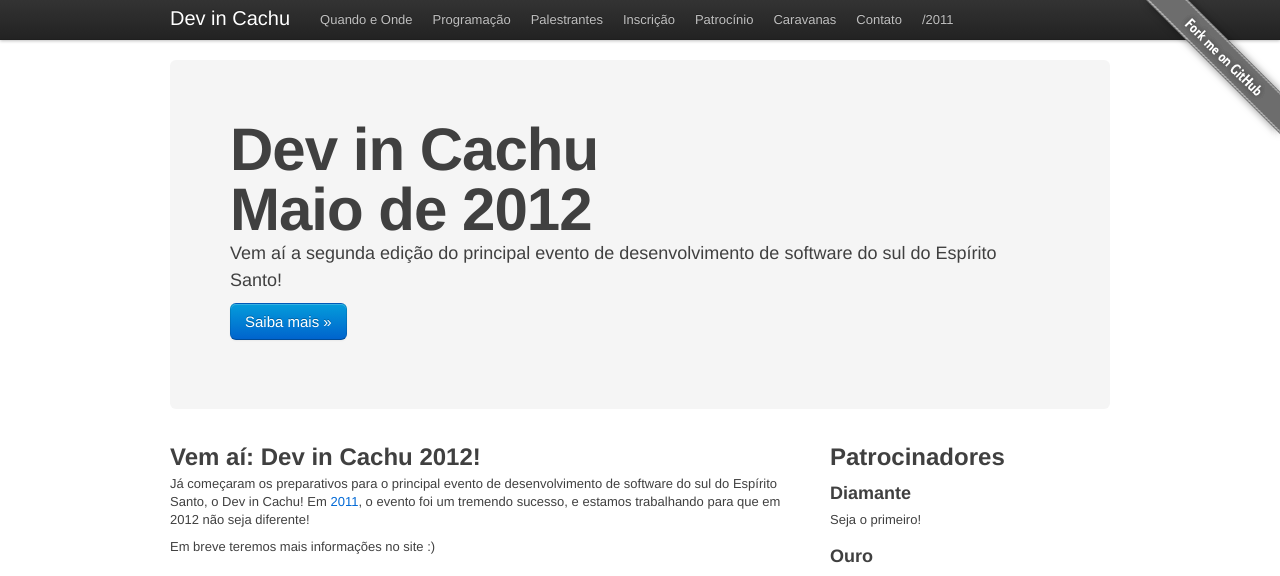
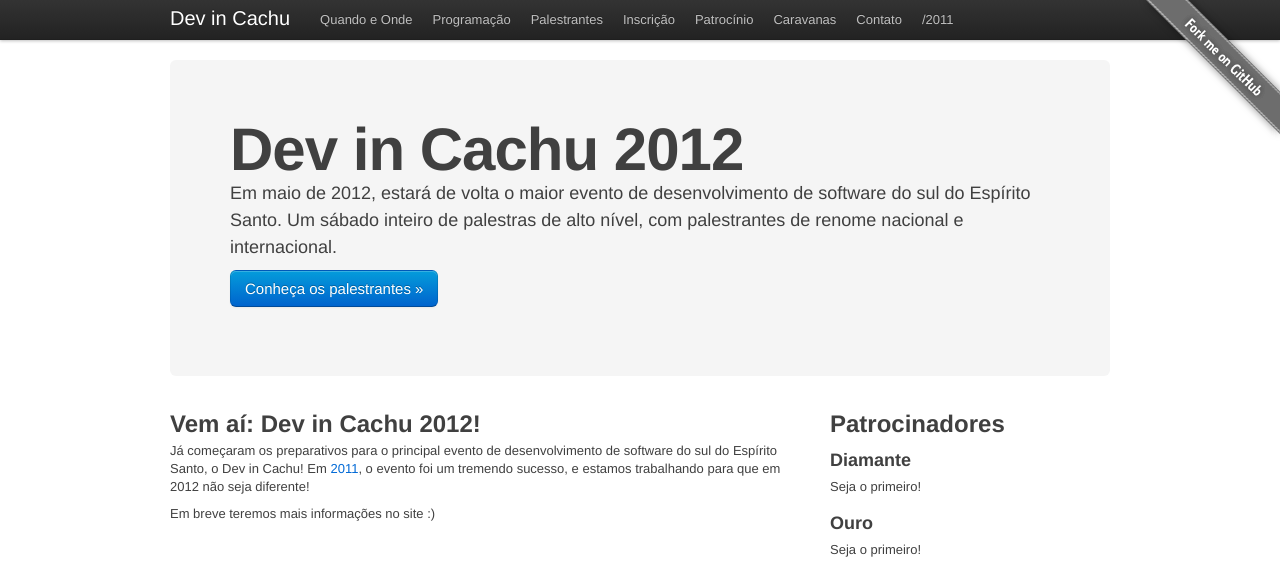
Before and after one commit to devincachu/devincachu, a Django app: template devincachu/templates/base.html in a window 1280 px wide. Shown: the top 576 px of the page. Run offline with Django 3.2, Linux system fonts and the light colour scheme; the template is opened without the code that fills it, so the values that code supplies are empty; parts of the project's set-up code (start-up, migrations or seed data) failed here and were passed over; some libraries are stand-ins or nearby versions.

Commit message:
Mudando destauqe principal

```diff
--- a/devincachu/templates/base.html
+++ b/devincachu/templates/base.html
@@ -51,9 +51,9 @@
 
             {% block destaque %}
                 <div class="hero-unit">
-                    <h1>Dev in Cachu<br />Maio de 2012</h1>
-                    <p>Vem aí a segunda edição do principal evento de desenvolvimento de software do sul do Espírito Santo!</p>
-                    <p><a class="btn primary large">Saiba mais &raquo;</a></p>
+                    <h1>Dev in Cachu 2012</h1>
+                    <p>Em maio de 2012, estará de volta o maior evento de desenvolvimento de software do sul do Espírito Santo. Um sábado inteiro de palestras de alto nível, com palestrantes de renome nacional e internacional.</p>
+                    <p><a class="btn primary large" href="#">Conheça os palestrantes &raquo;</a></p>
                 </div>
             {% endblock %}
 
```
